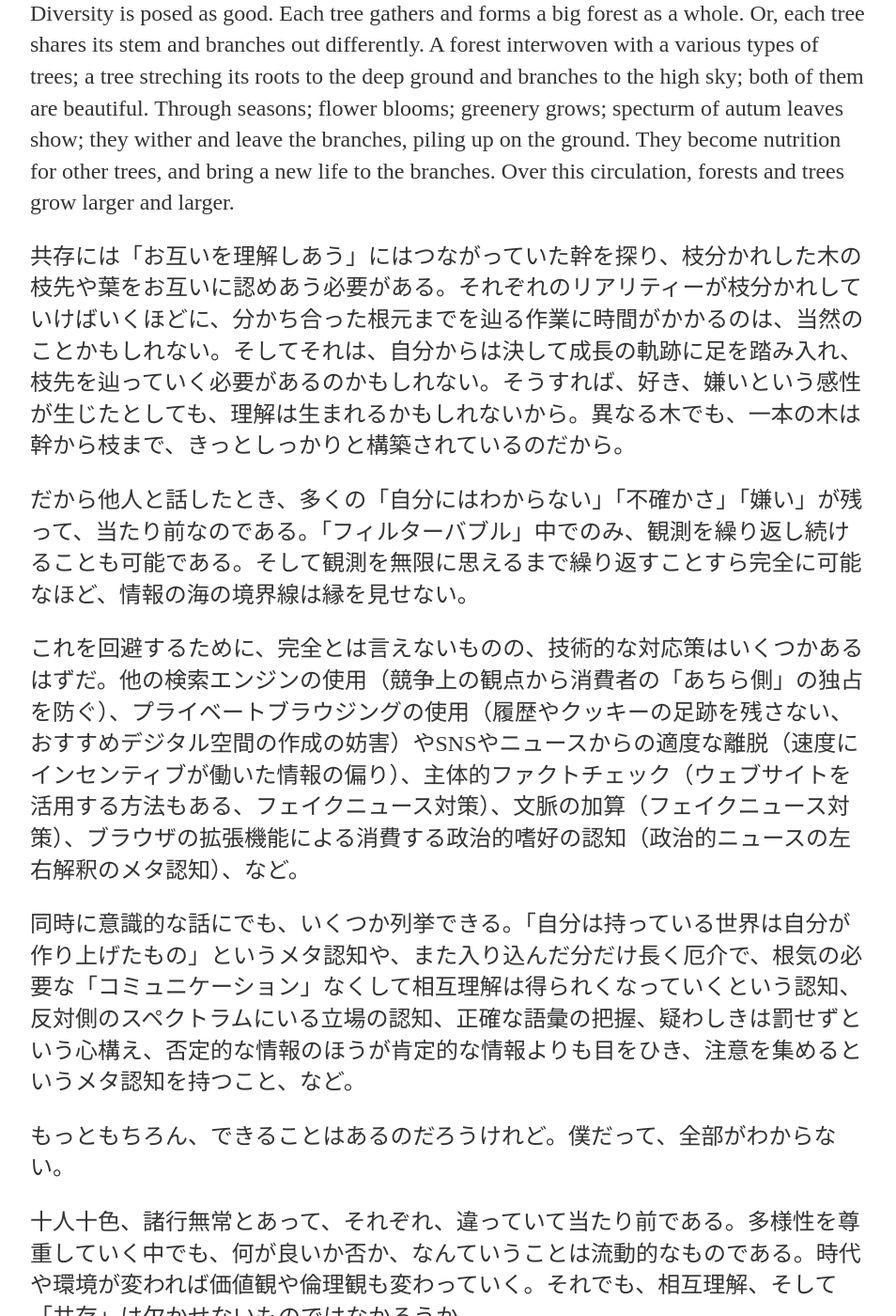
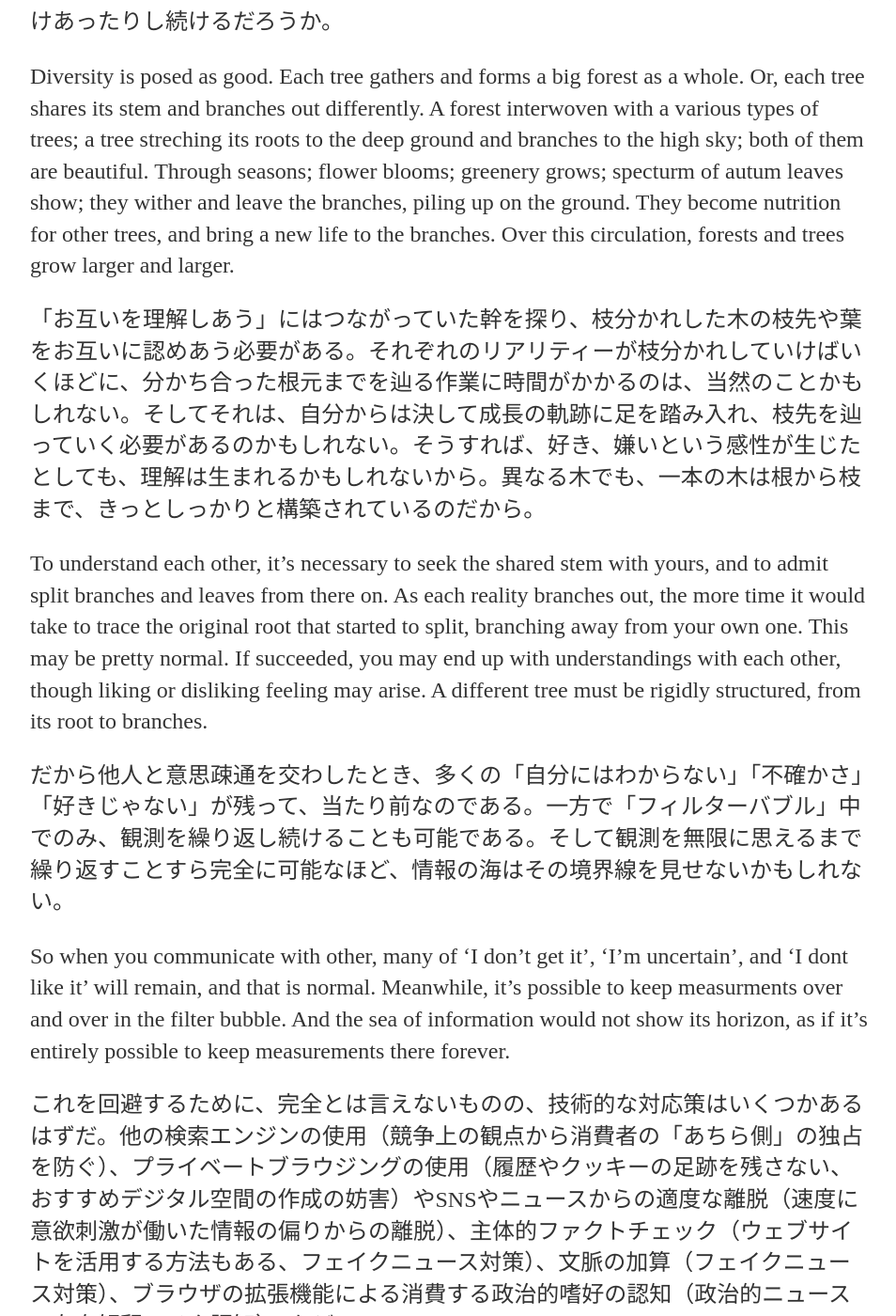
Before and after one commit to DaisukeMiyazaki/DaisukeMiyazaki.github.io, a Jekyll site: the page built from _posts/2020-03-14-RiseAndFall.md, in a window 1280 px wide and 1400 px high, scrolled down 7648 px. Shown: the whole window at 94% size, without its empty margins (160-1114 px from the left). Built offline with Jekyll 4.4.1, drawn with Linux system fonts in a browser that asks for light colours; some of the changed text lies outside the part shown.

Commit message:
updated content

```diff
--- a/_posts/2020-03-14-RiseAndFall.md
+++ b/_posts/2020-03-14-RiseAndFall.md
@@ -33,9 +33,9 @@ Going through education, indivisuals have been forming the tree of intelligence.
 
 And now, one repeats a measurement on imformation that doesn't have a physical barrier, and the tree keeps updated at an unprecedented speed. Yes, the imformation is driven by the magic -- namly the internet--, and it extensively piles up at a place with an enourmous number of users, such as social media.
 
-スマートフォンやパソコンが持ち主への最適化を繰り返していくたびに、その木は当人の頭の中からその所在さえを変えていくことになりうる。つまりそれは、自分が保存したデータであり、閲覧履歴等の足跡であり、プラットフォーム上でお気に入りやいいねとと印をつけたサイトでもある。つまり、最適化されたスマートフォンやパソコンに木の一部は集積されていく。そういう意味で、人の知とは、今や情報の住所を知っていることーとすら言えるかもしれない。
+スマートフォンやパソコンが持ち主への最適化を繰り返していくたびに、その木は当人の頭の中からその所在さえを変えていくことになりうる。つまりそれは、自分が保存したデータであり、閲覧履歴等の足跡であり、プラットフォーム上でお気に入りやいいねとと印をつけたサイトでもある。つまり、最適化されたスマートフォンやパソコンに木の一部は集積されていく。そういう意味で、人の知とは、今や情報の住所を知っていることーとすら言えるかもしれない。スマートフォンやパソコンをなくしたとき、体の一部がなくなったように思うのはそのためだろう。
 
-As a smartphone and a pc keeps optimizing itself to its user, the tree may have changed its adress from its owner's head. That is, the data the he stored, the footsteps such as history, and the websites as marked 'your favorite and like' on platform, meaning part of the tree is now getting stored in the optimized smartphone and pc. In this sense, you could even say that intelligence is now knowing where information sits.
+As a smartphone and a pc keeps optimizing itself to its user, the tree may have changed its adress from its owner's head. That is, the data the he stored, the footsteps such as history, and the websites as marked 'your favorite and like' on platform, meaning part of the tree is now getting stored in the optimized smartphone and pc. In this sense, you could even say that intelligence is now knowing where information sits. When you lose your phone or pc, you may feel like you're losing part of your body, and that is because of this.
 
 しかしその知は、あなたのものだけでない。足跡（閲覧履歴、キャッシュ、クッキーなども含む）を残してウェブを消費することで、その木の一部を受け取った「あちら側」-- 人とAIが一体となった「ある目的を達成する」集団叡智は、あなたが閲覧するデジタルな世界を「おすすめ」や「妥当性」で固めた中身と共に形作っていく。知として一体化した「自分の作り出したウェブ」に、自らアクセスする速度は加速する様に意欲刺激が働いている様に見える。
 
@@ -100,11 +100,17 @@ Each tree and its owner as an individual is deeply connected. Now including the
 
 Diversity is posed as good. Each tree gathers and forms a big forest as a whole. Or, each tree shares its stem and branches out differently. A forest interwoven with a  various types of trees; a tree streching its roots to the deep ground and branches to the high sky; both of them are beautiful. Through seasons; flower blooms; greenery grows; specturm of autum leaves show; they wither and leave the branches, piling up on the ground. They become nutrition for other trees, and bring a new life to the branches. Over this circulation, forests and trees grow larger and larger.
 
-共存には「お互いを理解しあう」にはつながっていた幹を探り、枝分かれした木の枝先や葉をお互いに認めあう必要がある。それぞれのリアリティーが枝分かれしていけばいくほどに、分かち合った根元までを辿る作業に時間がかかるのは、当然のことかもしれない。そしてそれは、自分からは決して成長の軌跡に足を踏み入れ、枝先を辿っていく必要があるのかもしれない。そうすれば、好き、嫌いという感性が生じたとしても、理解は生まれるかもしれないから。異なる木でも、一本の木は幹から枝まで、きっとしっかりと構築されているのだから。
+「お互いを理解しあう」にはつながっていた幹を探り、枝分かれした木の枝先や葉をお互いに認めあう必要がある。それぞれのリアリティーが枝分かれしていけばいくほどに、分かち合った根元までを辿る作業に時間がかかるのは、当然のことかもしれない。そしてそれは、自分からは決して成長の軌跡に足を踏み入れ、枝先を辿っていく必要があるのかもしれない。そうすれば、好き、嫌いという感性が生じたとしても、理解は生まれるかもしれないから。異なる木でも、一本の木は根から枝まで、きっとしっかりと構築されているのだから。
 
-だから他人と話したとき、多くの「自分にはわからない」「不確かさ」「嫌い」が残って、当たり前なのである。「フィルターバブル」中でのみ、観測を繰り返し続けることも可能である。そして観測を無限に思えるまで繰り返すことすら完全に可能なほど、情報の海の境界線は縁を見せない。
+To understand each other, it's necessary to seek the shared stem with yours, and to admit split branches and leaves from there on. As each reality branches out, the more time it would take to trace the original root that started to split, branching away from your own one. This may be pretty normal. If succeeded, you may end up with understandings with each other, though liking or disliking feeling may arise. A different tree must be rigidly structured, from its root to branches.
 
-これを回避するために、完全とは言えないものの、技術的な対応策はいくつかあるはずだ。他の検索エンジンの使用（競争上の観点から消費者の「あちら側」の独占を防ぐ）、プライベートブラウジングの使用（履歴やクッキーの足跡を残さない、おすすめデジタル空間の作成の妨害）やSNSやニュースからの適度な離脱（速度にインセンティブが働いた情報の偏り）、主体的ファクトチェック（ウェブサイトを活用する方法もある、フェイクニュース対策）、文脈の加算（フェイクニュース対策）、ブラウザの拡張機能による消費する政治的嗜好の認知（政治的ニュースの左右解釈のメタ認知）、など。
+だから他人と意思疎通を交わしたとき、多くの「自分にはわからない」「不確かさ」「好きじゃない」が残って、当たり前なのである。一方で「フィルターバブル」中でのみ、観測を繰り返し続けることも可能である。そして観測を無限に思えるまで繰り返すことすら完全に可能なほど、情報の海はその境界線を見せないかもしれない。
+
+So when you communicate with other, many of 'I don't get it', 'I'm uncertain', and 'I dont like it' will remain, and that is normal. Meanwhile, it's possible to keep measurments over and over in the filter bubble. And the sea of information would not show its horizon, as if it's entirely possible to keep measurements there forever.
+
+これを回避するために、完全とは言えないものの、技術的な対応策はいくつかあるはずだ。他の検索エンジンの使用（競争上の観点から消費者の「あちら側」の独占を防ぐ）、プライベートブラウジングの使用（履歴やクッキーの足跡を残さない、おすすめデジタル空間の作成の妨害）やSNSやニュースからの適度な離脱（速度に意欲刺激が働いた情報の偏りからの離脱）、主体的ファクトチェック（ウェブサイトを活用する方法もある、フェイクニュース対策）、文脈の加算（フェイクニュース対策）、ブラウザの拡張機能による消費する政治的嗜好の認知（政治的ニュースの左右解釈のメタ認知）、など。
+
+To avoid it, there must be some technical preparedness although they may not be perfect. Using another search engine(this comes from a competition standpoint and prevents an monoply of users from _the other side_); Using private browsing(not leaving footsteps of history and cookies, preventing a creation of _reccomendation digital sphere_) and occational leave from SNS and news(retbias toward )
 
 同時に意識的な話にでも、いくつか列挙できる。「自分は持っている世界は自分が作り上げたもの」というメタ認知や、また入り込んだ分だけ長く厄介で、根気の必要な「コミュニケーション」なくして相互理解は得られくなっていくという認知、反対側のスペクトラムにいる立場の認知、正確な語彙の把握、疑わしきは罰せずという心構え、否定的な情報のほうが肯定的な情報よりも目をひき、注意を集めるというメタ認知を持つこと、など。
 
```
